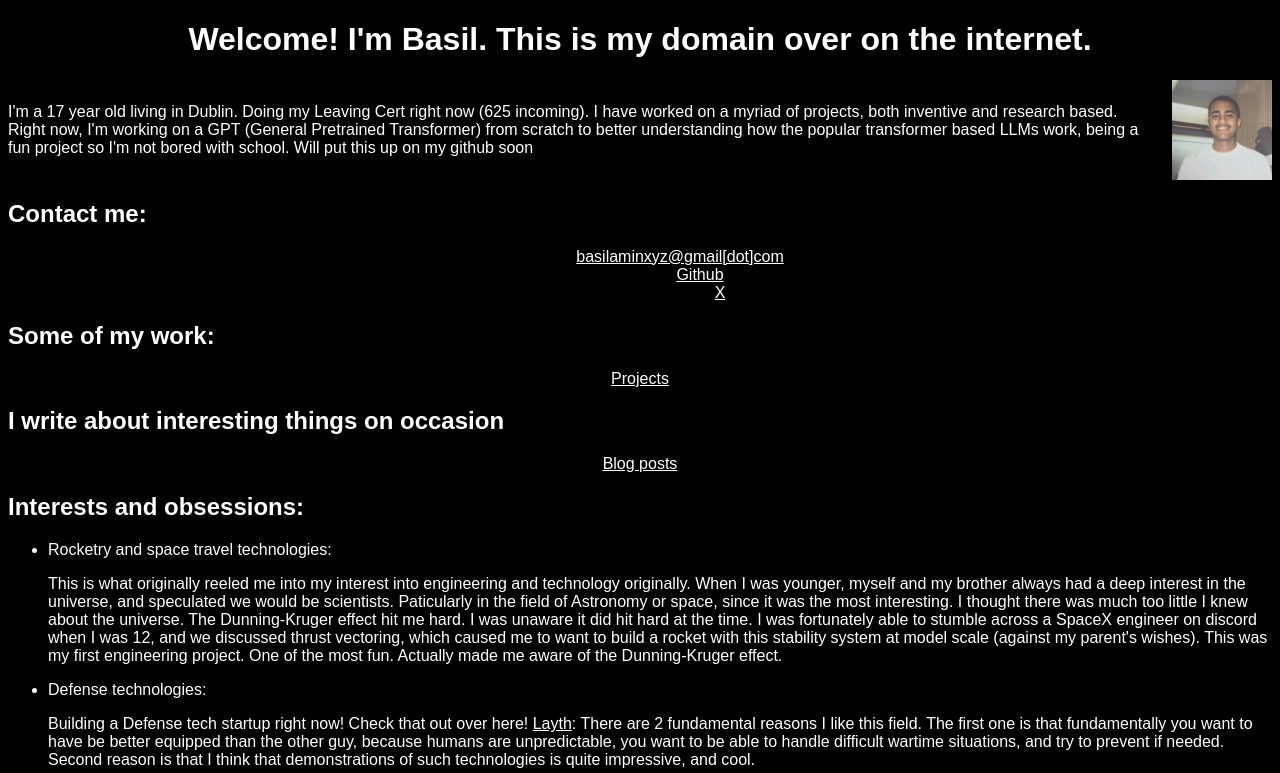
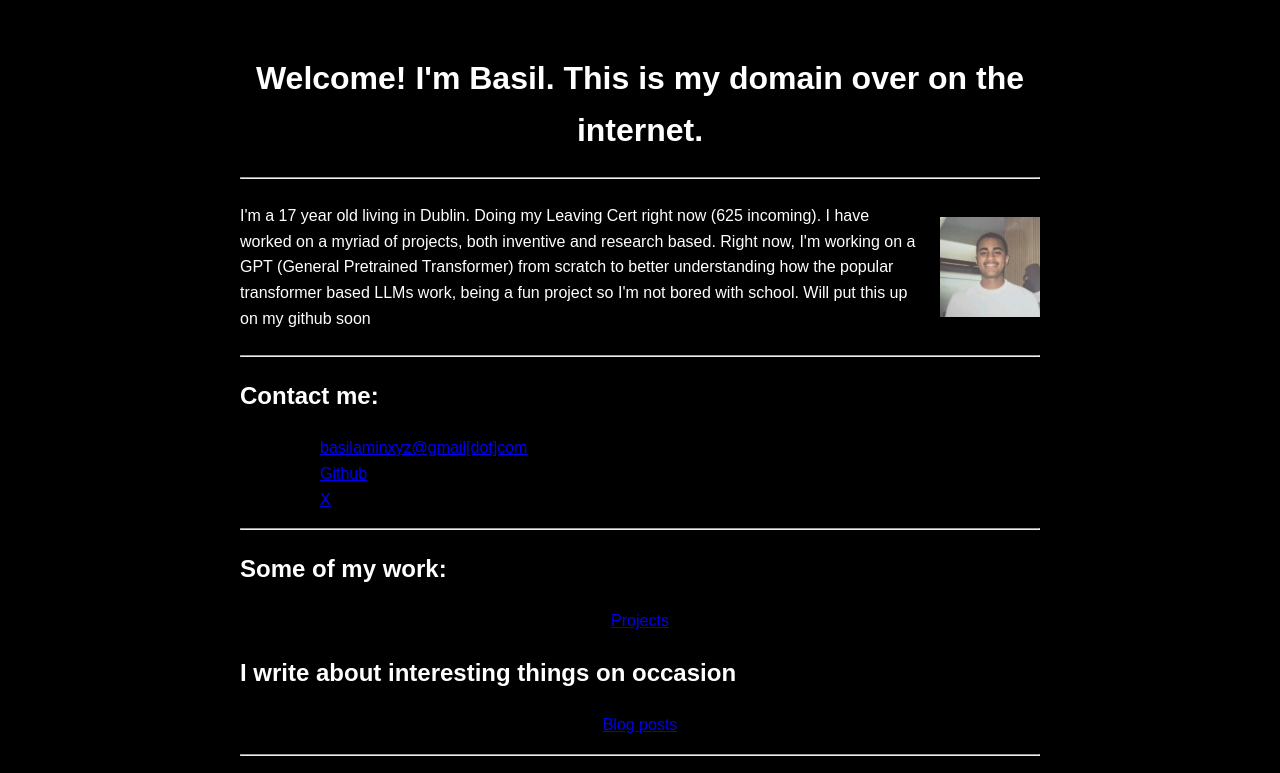
Before and after one commit to BasilAmin/basilamin.github.io, a plain HTML site: page index.html in a window 1280 px wide. Shown: the top 773 px of the page. Drawn offline with Linux system fonts and the light colour scheme.

Commit message:
formatting changes

```diff
--- a/index.html
+++ b/index.html
@@ -3,13 +3,9 @@
 <html lang="en", style="background-color:rgb(0, 0, 0); font-family: sans-serif, sans-serif;">
 
     <style>
-    p { color: rgb(255, 255, 255); }
-    h1 { color: #ffffff; }
-    h1{color: #ffffff;}
-    h2{color: #ffffff;}
-    h3{color: #ffffff;}
-    ul{color: #ffffff;}
-    a{color: #ffffff;}
+    body { color: rgb(255, 255, 255); max-width: 800px; margin: auto; padding: 32px 20px; line-height: 1.6; }
+    h1{color: white;}
+
     </style>
 
     <Title> Basil Amin </Title>
@@ -19,7 +15,9 @@
         Welcome! I'm Basil. This is my domain over on the internet.
     </h1>
     </center>
+  <hr>
 
+<body>
 
 
     <div style="display: flex; align-items: center; gap: 20px;">
@@ -30,24 +28,22 @@
         <img src="basil.jpeg" alt="Basil Amin (Thats me!)" width="100" height="100">
     </div>
 
-
+<hr>
 
     <h2>
         Contact me:
     </h2>
 
-    <center>
-        <p>
-            <ul>
-                <ol><a href="mailto:basilaminxyz@gmail.com">basilaminxyz@gmail[dot]com</a> </li>
-                <ol><a href="https://github.com/BasilAmin">Github</a>  </li>
-                <ol><a href="https://x.com/basilaminxyz">X</a> </li>
-            </ul>
-        </p>
-    </center>
 
 
+            <ul>
+                <ol><a href="mailto:basilaminxyz@gmail.com">basilaminxyz@gmail[dot]com</a></ol>
+                <ol><a href="https://github.com/BasilAmin">Github</a></ol>
+                <ol><a href="https://x.com/basilaminxyz">X</a></ol>
+            </ul>
 
+
+<hr>
     <h2>Some of my work:</h2>
     <center>
         <p><a href="Projects.html">Projects</a> </p>
@@ -59,7 +55,7 @@
     </center>
 
 
-
+<hr>
     <h2>Interests and obsessions: </h2>
     <ul>
         <li>Rocketry and space travel technologies:<p> This is what originally reeled me into my interest into engineering and technology originally.
@@ -94,6 +90,8 @@
         <li>Philosophy: <p> </p></li>
     </ul>
 
+    <hr>
+
     <p>Some of my hobbies:</p>
     <ul>
         <li>Building projects</li>
@@ -105,8 +103,10 @@
 
     </ul>
 
-    <h2></h2>
 
+    </body>
+
+    <hr>
 
 
 
```
